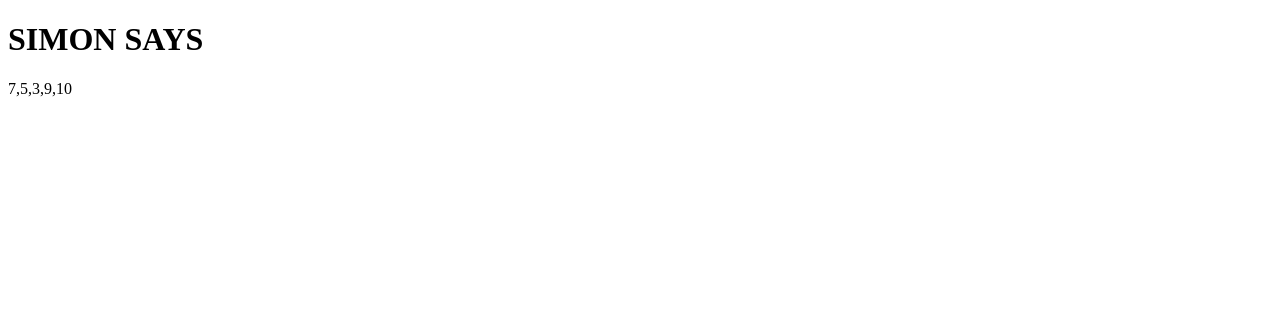
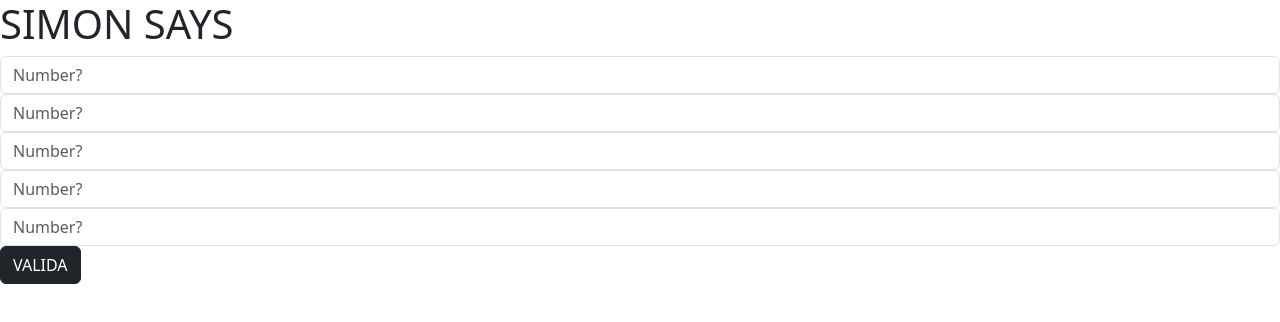
Before and after one commit to BanLowi/js-simon, a plain HTML site: page index.html in a window 1280 px wide. Drawn offline with nearby package versions, Linux system fonts and the light colour scheme.

Commit message:
setTimeout per input numeri e submit del form

```diff
--- a/index.html
+++ b/index.html
@@ -4,6 +4,10 @@
     <meta charset="UTF-8">
     <meta name="viewport" content="width=device-width, initial-scale=1.0">
     <title>SIMON SAYS</title>
+
+    <!-- Bootstrap -->
+    <link href="https://cdn.jsdelivr.net/npm/bootstrap@5.3.8/dist/css/bootstrap.min.css" rel="stylesheet" integrity="sha384-sRIl4kxILFvY47J16cr9ZwB07vP4J8+LH7qKQnuqkuIAvNWLzeN8tE5YBujZqJLB" crossorigin="anonymous">
+
 </head>
 <body>
     <h1>SIMON SAYS</h1>
--- a/main.js
+++ b/main.js
@@ -8,7 +8,7 @@ function getRandomdNum(min, max) {
 function fillArrayRandomNum(array, quantity) {
 
     for (let i = 0; i < quantity; i++) {
-        const singleNum = getRandomdNum(1, 10)
+        const singleNum = getRandomdNum(1, 10);
 
         // SE numero singolo generato NON è nell'array lo pusho ALTRIMENTI ciclo indietro
         if (!array.includes(singleNum)) {
@@ -32,4 +32,18 @@ divEl.innerHTML = `
 `
 document.body.append(divEl);
 
-setTimeout()
+// Switcho i numeri con input
+setTimeout(() => {
+    divEl.classList.add("d-none");
+
+    const formEl = document.createElement("form");
+    formEl.innerHTML = `
+    <input type="Number" placeholder="Number?" class="form-control" required>
+    <input type="Number" placeholder="Number?" class="form-control" required>
+    <input type="Number" placeholder="Number?" class="form-control" required>
+    <input type="Number" placeholder="Number?" class="form-control" required>
+    <input type="Number" placeholder="Number?" class="form-control" required>
+    <button type="submit" class="btn btn-dark">VALIDA</button>
+    `
+    document.body.append(formEl);
+}, 3000);
```
